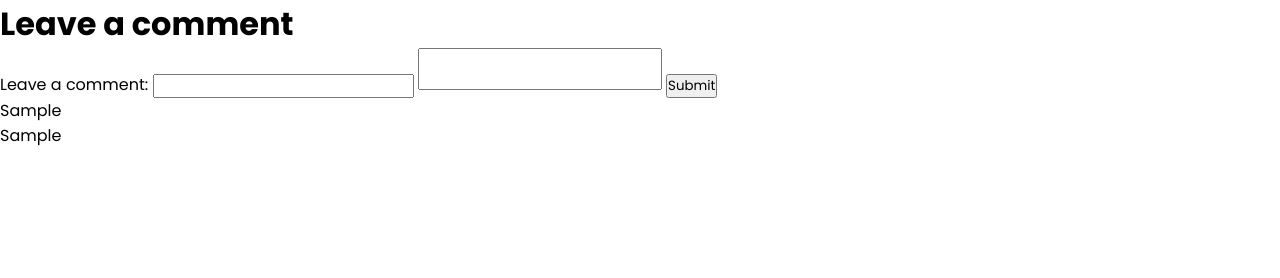
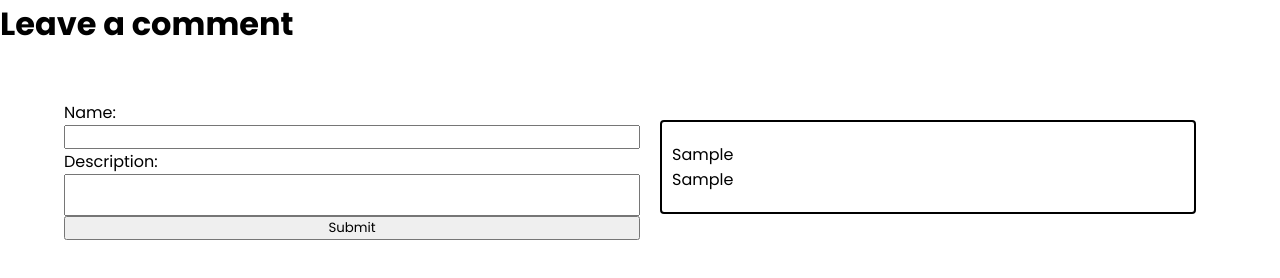
Before and after one commit to BullDogPatch/week4-assignment, a website built with Vite: page client/index.html in a window 1280 px wide. Both pictures are taken after typing "Sample", "Sample" into the empty fields and a click on the button "Submit". Built offline with nearby package versions, Linux system fonts and the light colour scheme; files whose address does not match are found by name.

Commit message:
add some styling to the page

```diff
--- a/client/index.html
+++ b/client/index.html
@@ -12,14 +12,18 @@
         <h1>Leave a comment</h1>
       </header>
 
+      <main class="container">
         <form class="add-comment-form">
-        <label for="name">Leave a comment:</label>
+          <label for="name">Name:</label>
           <input type="text" name="name" id="name" />
+
+          <label for="description">Description:</label>
           <textarea name="description" id="description"></textarea>
           <button type="submit">Submit</button>
         </form>
 
         <div class="comment-container"></div>
+      </main>
     </div>
     <script type="module" src="/src/main.js"></script>
   </body>
--- a/client/src/main.js
+++ b/client/src/main.js
@@ -24,7 +24,7 @@ const BASE_URL = 'http://localhost:8080';
 const fetchComments = async () => {
   const response = await fetch(`${BASE_URL}/comments`);
   const data = await response.json();
-  data.forEach((comment) => createComment(comment));
+  data.reverse().forEach((comment) => createComment(comment));
 };
 
 fetchComments();
--- a/client/src/style.css
+++ b/client/src/style.css
@@ -7,6 +7,34 @@
   font-family: Poppins;
 }
 
-textarea {
+header {
+  height: 100px;
+}
+
+.container {
+  display: flex;
+  width: 90%;
+  margin: auto;
+}
+
+.add-comment-form {
+  width: 50%;
+  display: flex;
+  flex-direction: column;
+}
+
+.add-comment-form textarea {
+  width: auto;
   resize: none;
 }
+
+.comment-container {
+  width: 50%;
+}
+
+.comment {
+  margin: 20px;
+  padding: 20px 10px;
+  border: 2px solid black;
+  border-radius: 4px;
+}
```
Lines whose indentation alone changed are shown as unchanged.
